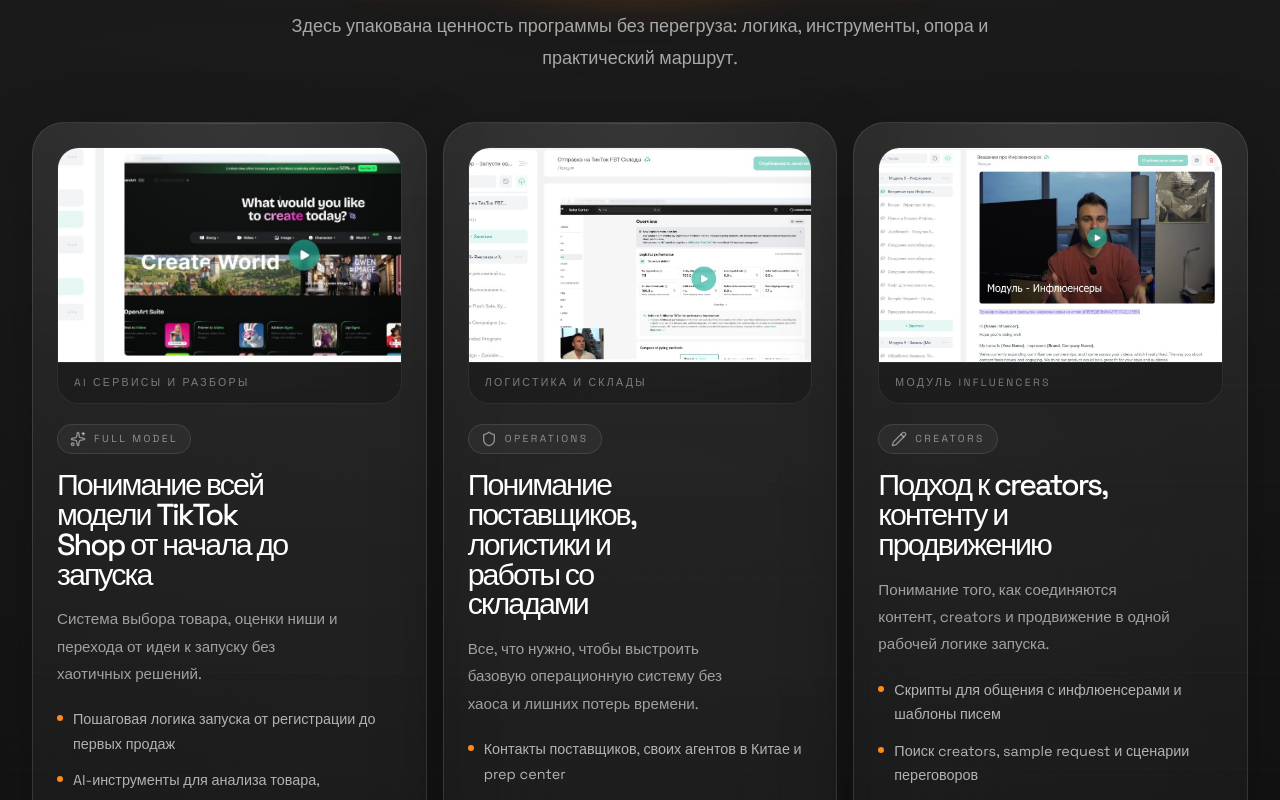
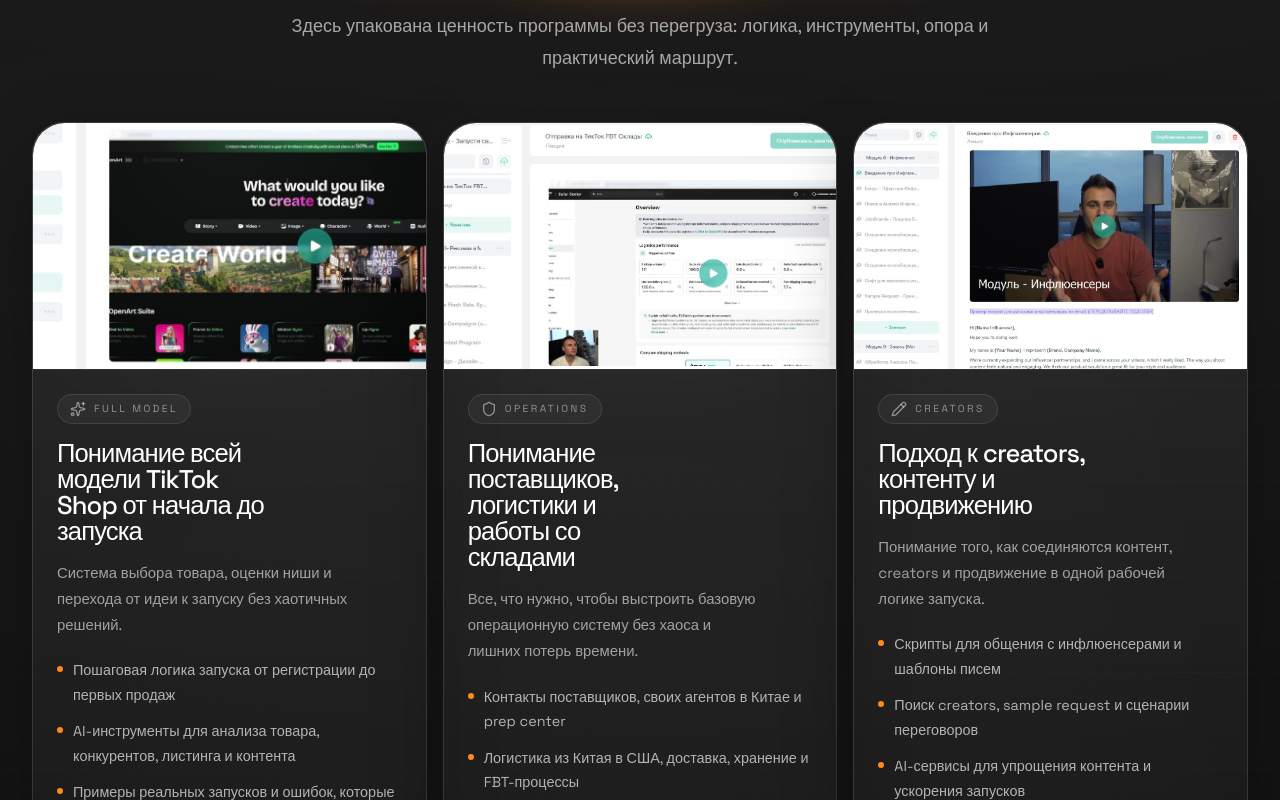
Before and after one commit to YaroslavSigidin/IVCHENKO, a React (Vite) app: page / in a window 1280 px wide. Shown: the part 2880-3680 px from the top of the page. Built offline with nearby package versions, Linux system fonts and the light colour scheme.

Commit message:
Refine program benefits card layout

```diff
--- a/src/components/ui/program-benefits-features-8.jsx
+++ b/src/components/ui/program-benefits-features-8.jsx
@@ -54,23 +54,25 @@ export function ProgramBenefitsSection({
                 variant={index === 0 ? 'drift-left' : index === 1 ? 'pop' : 'drift-right'}
               >
                 <FeaturePanel>
-                  <CardContent className="flex h-full flex-col p-5 sm:p-6">
+                  <CardContent className="flex h-full min-h-[860px] flex-col p-0">
                     <ProgramPreview image={data.preview} label={data.previewLabel} />
 
-                    <div className="mt-5 inline-flex w-fit items-center gap-2 rounded-full border border-white/10 bg-white/[0.045] px-3 py-1.5 text-[0.58rem] uppercase tracking-[0.24em] text-white/48 sm:text-[0.64rem]">
+                    <div className="px-5 pb-5 pt-5 sm:px-6 sm:pb-6 sm:pt-6">
+                    <div className="inline-flex w-fit items-center gap-2 rounded-full border border-white/10 bg-white/[0.045] px-3 py-1.5 text-[0.58rem] uppercase tracking-[0.24em] text-white/48 sm:text-[0.64rem]">
                       <Icon className="size-4" />
                       {item.label}
                     </div>
 
-                    <h3 className="mt-4 max-w-[12ch] text-[1.42rem] font-medium leading-[0.98] tracking-[-0.065em] text-white sm:text-[1.68rem] lg:text-[1.9rem]">
+                    <h3 className="mt-4 max-w-[13ch] text-[1.24rem] font-medium leading-[1.02] tracking-[-0.035em] text-white sm:text-[1.42rem] lg:text-[1.6rem]">
                       {data.title}
                     </h3>
 
-                    <p className="mt-4 max-w-[30ch] text-[0.92rem] leading-[1.75] text-white/58 sm:text-[0.95rem] sm:leading-[1.8]">
+                    <p className="mt-4 max-w-[31ch] text-[0.9rem] leading-[1.72] text-white/58 sm:text-[0.93rem] sm:leading-[1.76]">
                       {data.supporting}
                     </p>
 
                     <BenefitBulletList items={data.items} className="mt-5" />
+                    </div>
                   </CardContent>
                 </FeaturePanel>
               </MobileReveal>
@@ -141,15 +143,12 @@ function ProgramPreview({ image, label }) {
   if (!image) return null
 
   return (
-    <div className="overflow-hidden rounded-[1.35rem] border border-white/8 bg-black/20">
+    <div className="overflow-hidden rounded-t-[1.75rem] border-b border-white/8 bg-black/20 sm:rounded-t-[2rem]">
       <img
         src={image}
         alt={label}
         className="aspect-[16/10] w-full object-cover object-top"
       />
-      <div className="border-t border-white/8 px-4 py-3 text-[0.66rem] uppercase tracking-[0.22em] text-white/42">
-        {label}
-      </div>
     </div>
   )
 }
```
